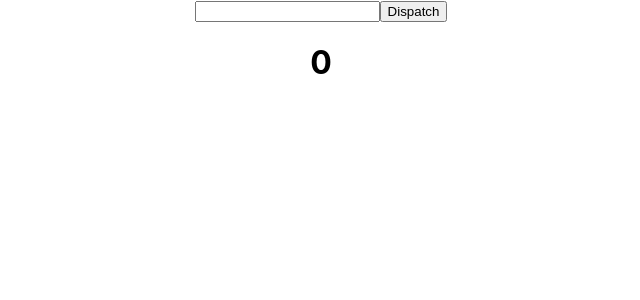
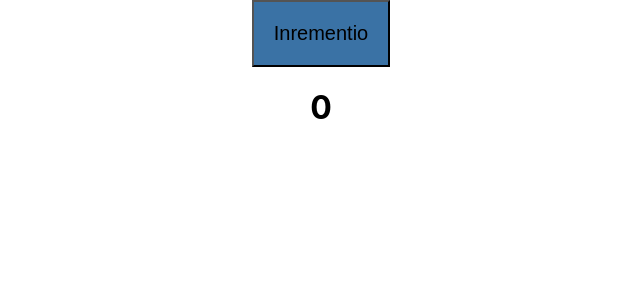
Before and after one commit to adrian1426/ReactHooks, a React (Create React App) app: page / in a window 1280 px wide. Shown: the top 300 px of the page, without its empty margins (319-959 px from the left). Built offline with nearby package versions, Linux system fonts and the light colour scheme.

Commit message:
useCallback

```diff
--- a/src/App.js
+++ b/src/App.js
@@ -1,52 +1,34 @@
-import React, { useState } from 'react';
+import React, { useState, useCallback } from 'react';
 import './App.css';
 
-const Counter = React.memo(({ count }) => {
-  console.log('Render <Counter/>');
+const getRandomColor = () => `#` + Math.random().toString(16).slice(2, 8);
+
+const Button = React.memo(({ callback, children }) => {
+  const color = getRandomColor();
+  const styles = {
+    padding: '1em',
+    fontSize: '20px',
+    background: color
+  };
+
   return (
-    <h1>{count}</h1>
+    <button style={styles} onClick={callback}>
+      {children}
+    </button>
   );
 });
 
-const Title = React.memo(({ title }) => {
-  console.log('Render <Title/>');
-  return (
-    <h1>{title}</h1>
-  );
-});
+function App() {
+  const [a, setA] = useState(0);
 
-const TitleNested = React.memo(({ info }) => {
-  console.log('Render <TitleNested/>');
-  return (
-    <h1>{info.title}</h1>
-  );
-}, (prevProps, nextProps) => {
-  console.log(prevProps, nextProps);
-  return prevProps.info.title === nextProps.info.title;
-});
-
-
-function App() {
-  const [title, setTitle] = useState('');
-  const [count, setCount] = useState(0);
-
-  const handleInput = e => {
-    setTitle(e.target.value);
-  };
-
-  const handleAdd = () => {
-    setCount(count + 1);
-  };
+  const incrementA = useCallback(() => {
+    setA(a => a + 1);
+  }, []);
 
   return (
     <div className="App">
-      <input type='text' onChange={handleInput} />
-      <button onClick={handleAdd}>Dispatch</button>
-      <Counter count={count} />
-      <Title title={title} />
-      <TitleNested info={{
-        title
-      }} />
+      <Button callback={incrementA}>Inrementio</Button>
+      <h1>{a}</h1>
     </div>
   );
 }
```
